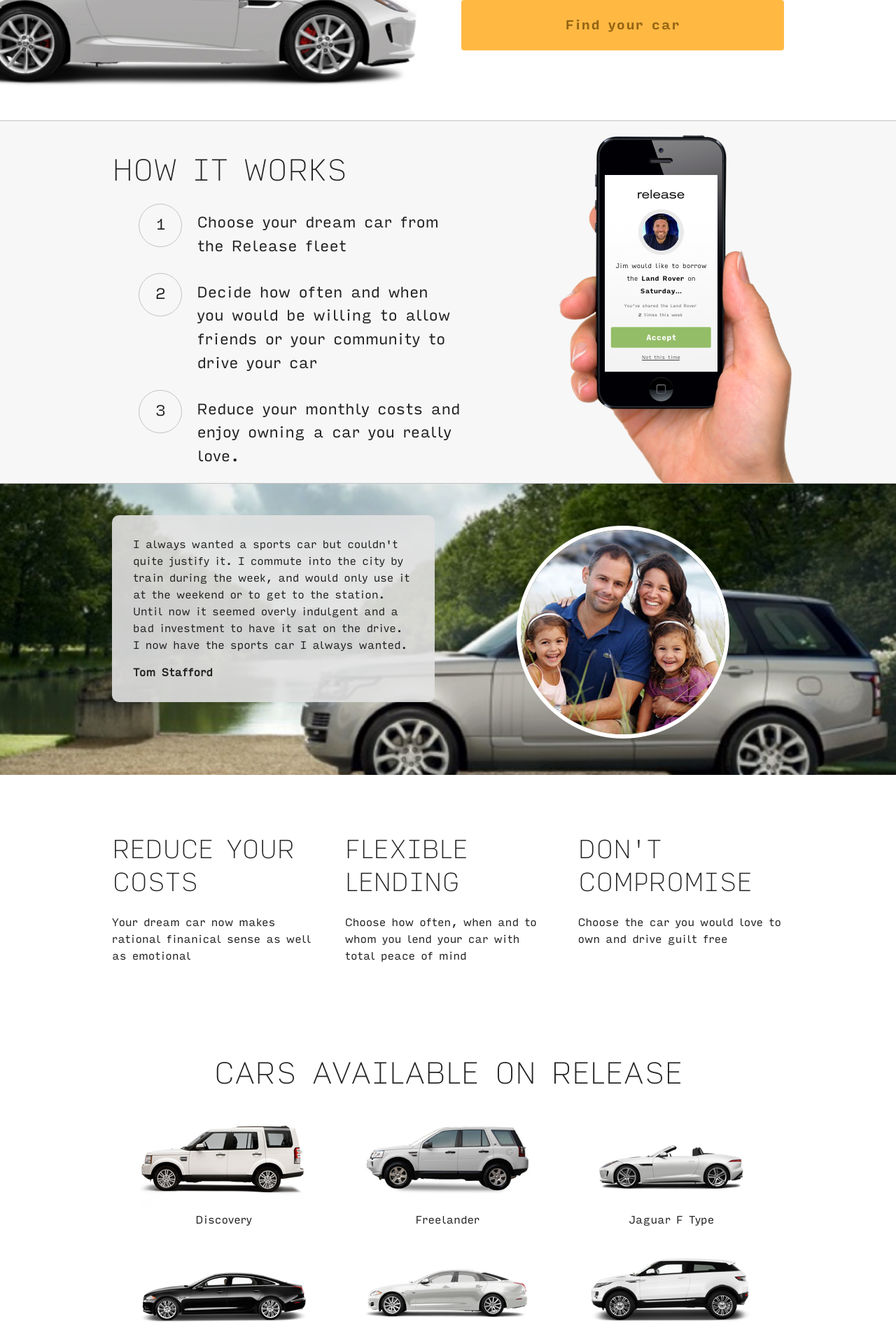
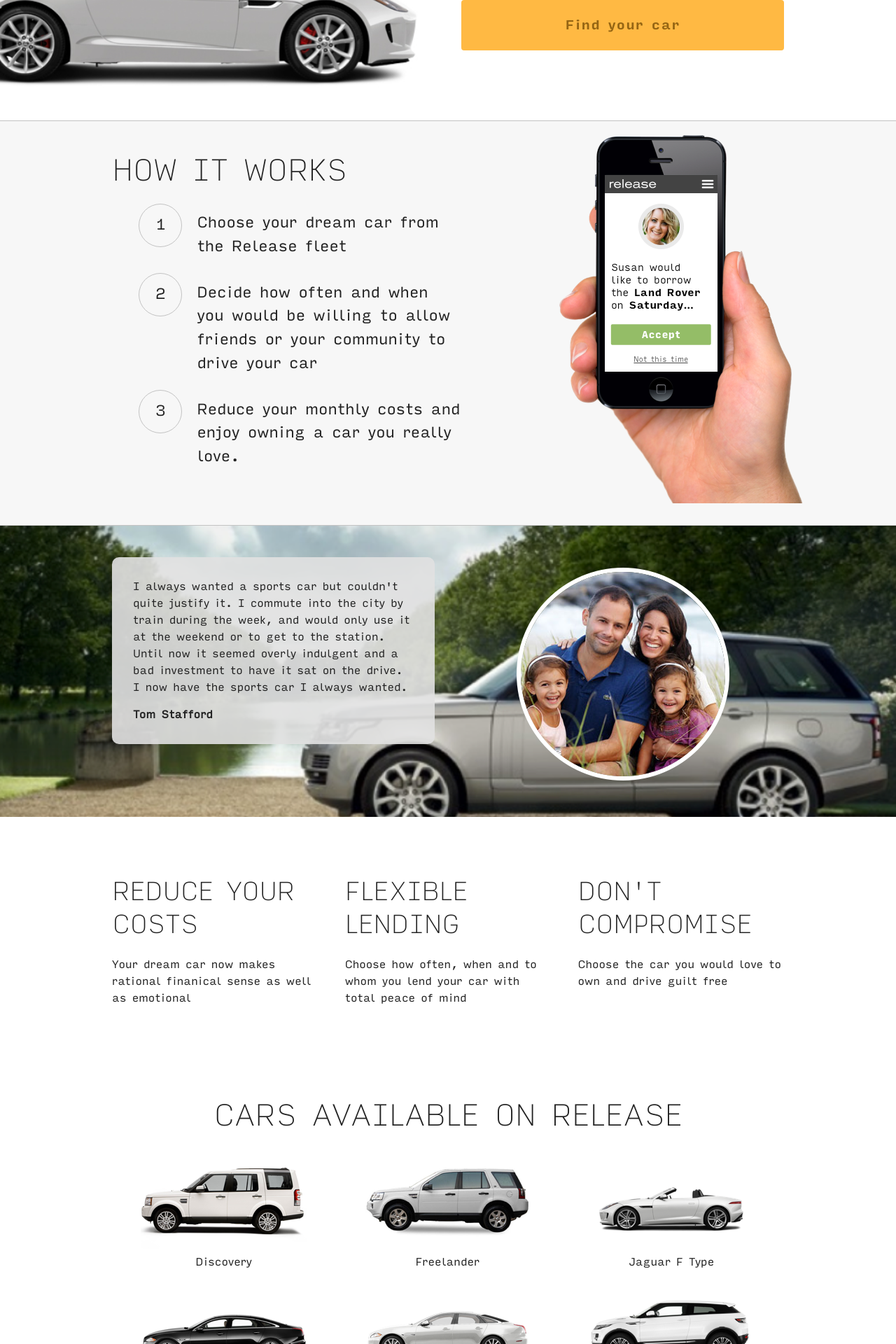
Before and after one commit to releasefinance/releasefinance.github.io, a Jekyll site: the page built from commuter-1.html, in a window 1280 px wide. Shown: the part 521-2441 px from the top of the page at 70% size. Built offline with Jekyll 4.4.1, drawn with Linux system fonts in a browser that asks for light colours; nearby versions of some CDN libraries; comment, search, counter and statistics services are not loaded.

Commit message:
UI img improvements

```diff
--- a/_sass/layout.scss
+++ b/_sass/layout.scss
@@ -122,7 +122,7 @@
   border-bottom: solid 1px $brand-border;
   position: relative;
   overflow: hidden;
-  padding-bottom: 0;
+  padding-bottom: 60px;
 }
 
 .howitworks__steps {
```
Also changed, not shown: assets/images/ui.png.
